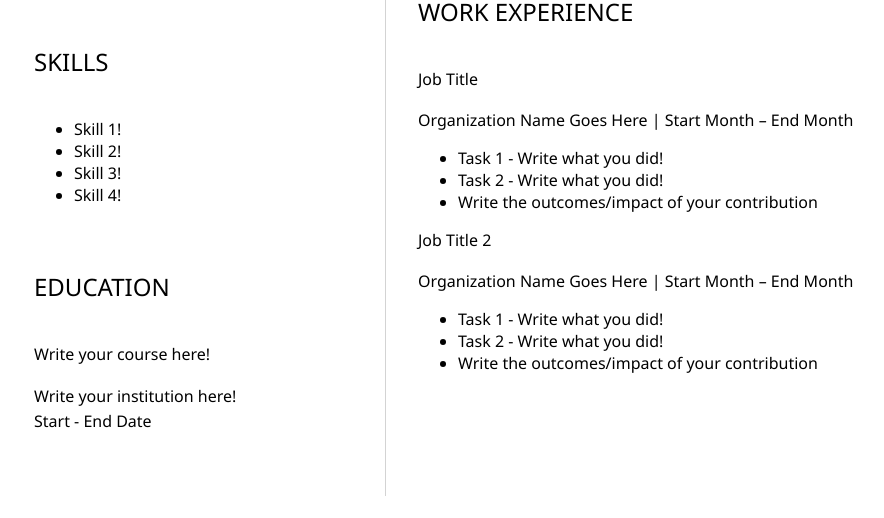
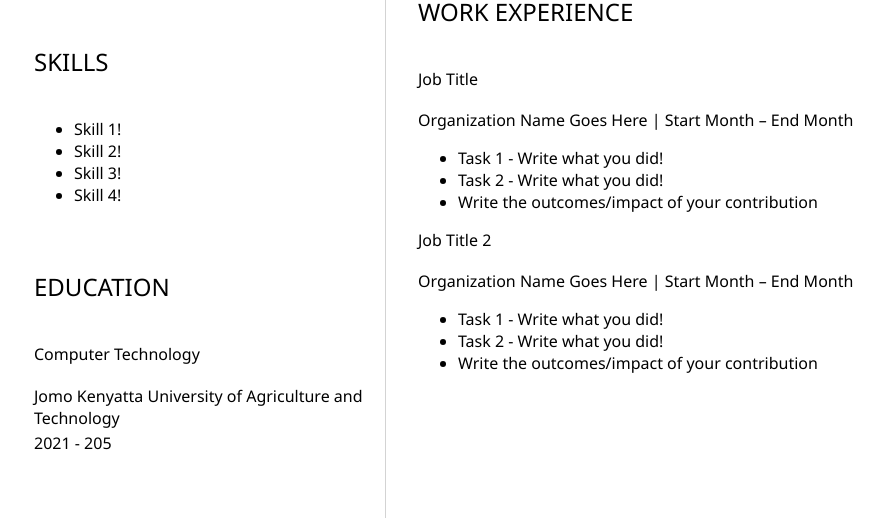
Before and after one commit to Mwirigi-Carson/resume, a plain HTML site: page index.html in a window 1280 px wide. Shown: the part 428-946 px from the top of the page, without its empty margins (158-1042 px from the left). Before the commit the page ends 924 px from the top, so only its background shows below. Drawn offline with Linux system fonts and the light colour scheme.

Commit message:
Education Details.

```diff
--- a/index.html
+++ b/index.html
@@ -44,12 +44,12 @@
 				<section>
 					<h2>EDUCATION</h2>
 					<!-- your education -->
-                    <h3>Write your course here!</h3>
+                    <h3>Computer Technology</h3>
                     <p>
-                        Write your institution here!
+                        Jomo Kenyatta University of Agriculture and Technology
                     </p>
                     <p>
-                        Start - End Date
+                        2021 - 205
                     </p>
 				</section>
 			</article>
```
